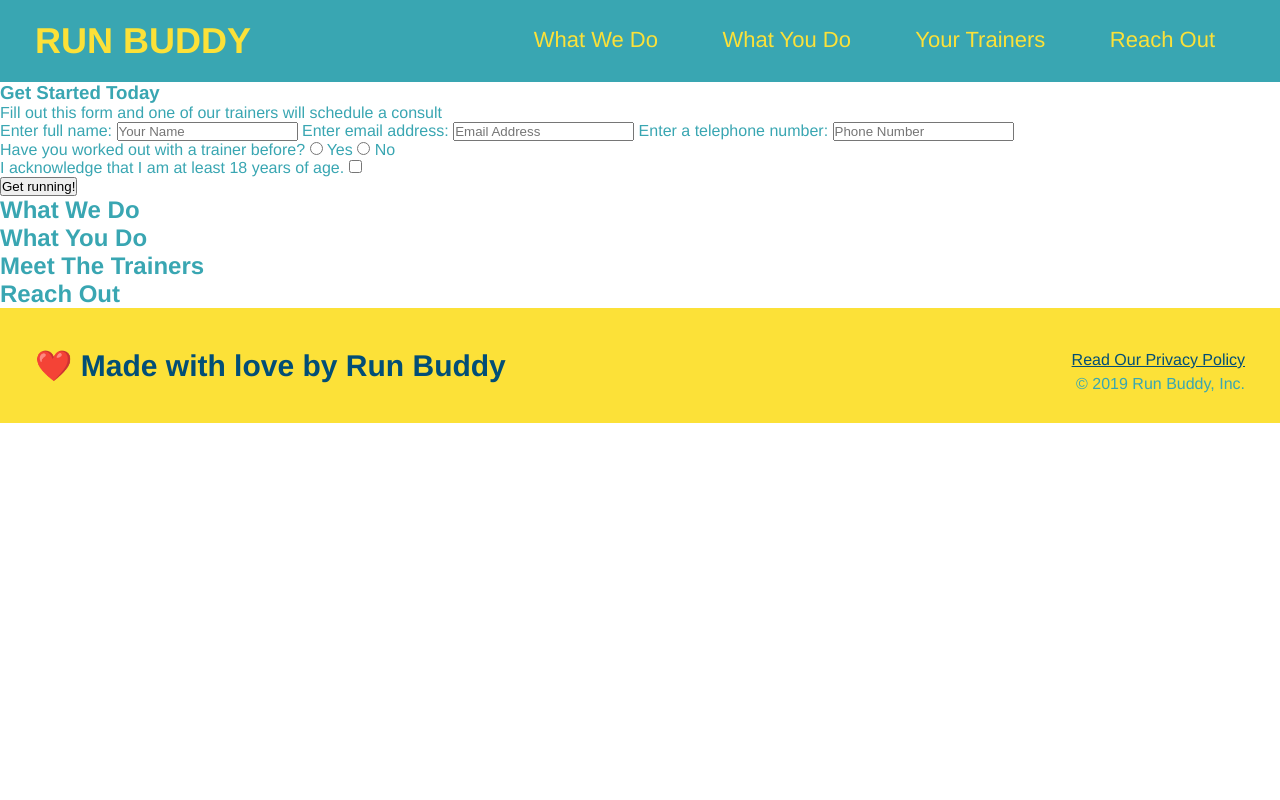
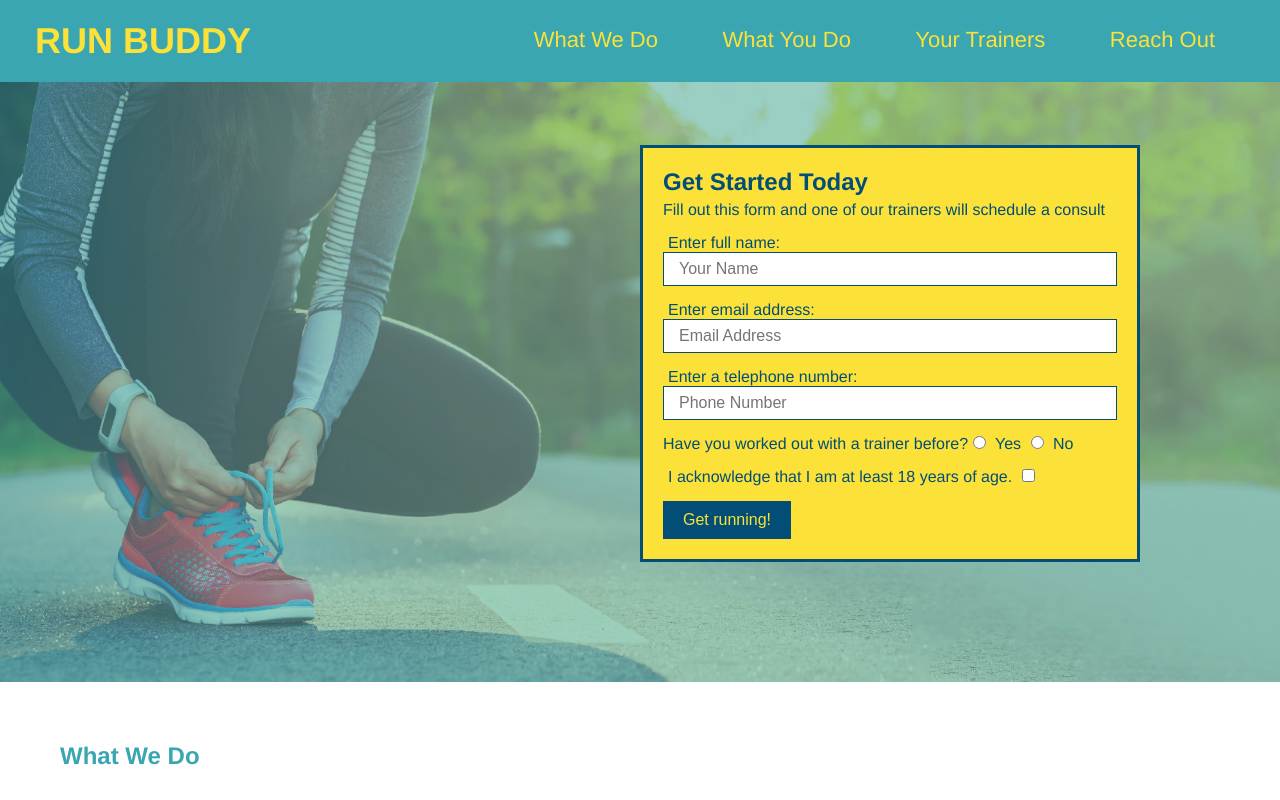
Before and after one commit to asaldana1108/run-buddy, a plain HTML site: page index.html in a window 1280 px wide. Shown: the top 800 px of the page. Drawn offline with Linux system fonts and the light colour scheme.

Commit message:
Hero Styles complete

```diff
--- a/assets/css/style.css
+++ b/assets/css/style.css
@@ -55,3 +55,52 @@ footer div {
 footer a {
     color: #024e76;
 }
+section {
+    padding: 60px;
+}
+/* Hero Style Start */
+.hero {
+    background-image: url("../images/hero-bg.jpg");
+    height: 600px;
+    background-size: cover;
+    background-position: center;
+    position: relative;
+}
+/* Hero Style End*/
+.hero-form {
+    border: 3px solid #024e76;
+    background-color: #fce138;
+    padding: 20px;
+    width: 500px;
+    color: #024e76;
+    position: absolute;
+    bottom: 120px;
+    right: 140px;
+}
+.hero-form h3 {
+    font-size: 24px;
+    margin: 0;
+}
+.hero-form p {
+    margin: 5px 0 15px 0;
+}
+.form-input {
+    border: 1px solid #024e76;
+    display: block;
+    padding: 7px 15px;
+    font-size: 16px;
+    color: #024e76;
+    width: 100%;
+    margin-bottom: 15px;
+}
+.hero-form label {
+    margin: 0 5px;
+}
+.hero-form button {
+    color: #fce138;
+    background-color: #024e76;
+    border: none;
+    padding: 10px 20px;
+    font-size: 16px;
+}
+/* Hero Styles End*/
--- a/index.html
+++ b/index.html
@@ -34,18 +34,20 @@
         </header>
 
         <!--hero/jumbotron-->
-        <section>
-            <div>
+        <section class="hero">
+            <div class="hero-form">
                 <h3>Get Started Today</h3>
                 <p>Fill out this form and one of our trainers will schedule a consult</p>
                 <!-- Form element-->
                 <form>
                     <label for="name">Enter full name:</label>
-                    <input type="text" placeholder="Your Name" name="name" id="name" />
+                    <input type="text" placeholder="Your Name" name="name" id="name" class="form-input"/>
+
                     <label for="email">Enter email address:</label>
-                    <input type="email" placeholder="Email Address" name="email" id="email" />
+                    <input type="email" placeholder="Email Address" name="email" id="email" class="form-input"/>
+
                     <label for="phone">Enter a telephone number:</label>
-                    <input type="tel" placeholder="Phone Number" name="phone" id="phone" />
+                    <input type="tel" placeholder="Phone Number" name="phone" id="phone" class="form-input"/>
                     <p>
                         Have you worked out with a trainer before?
                         <input type="radio" name="trainer-confirm" id="trainer-yes" />
```
Also changed, not shown: assets/images/hero-bg.jpg (added).
